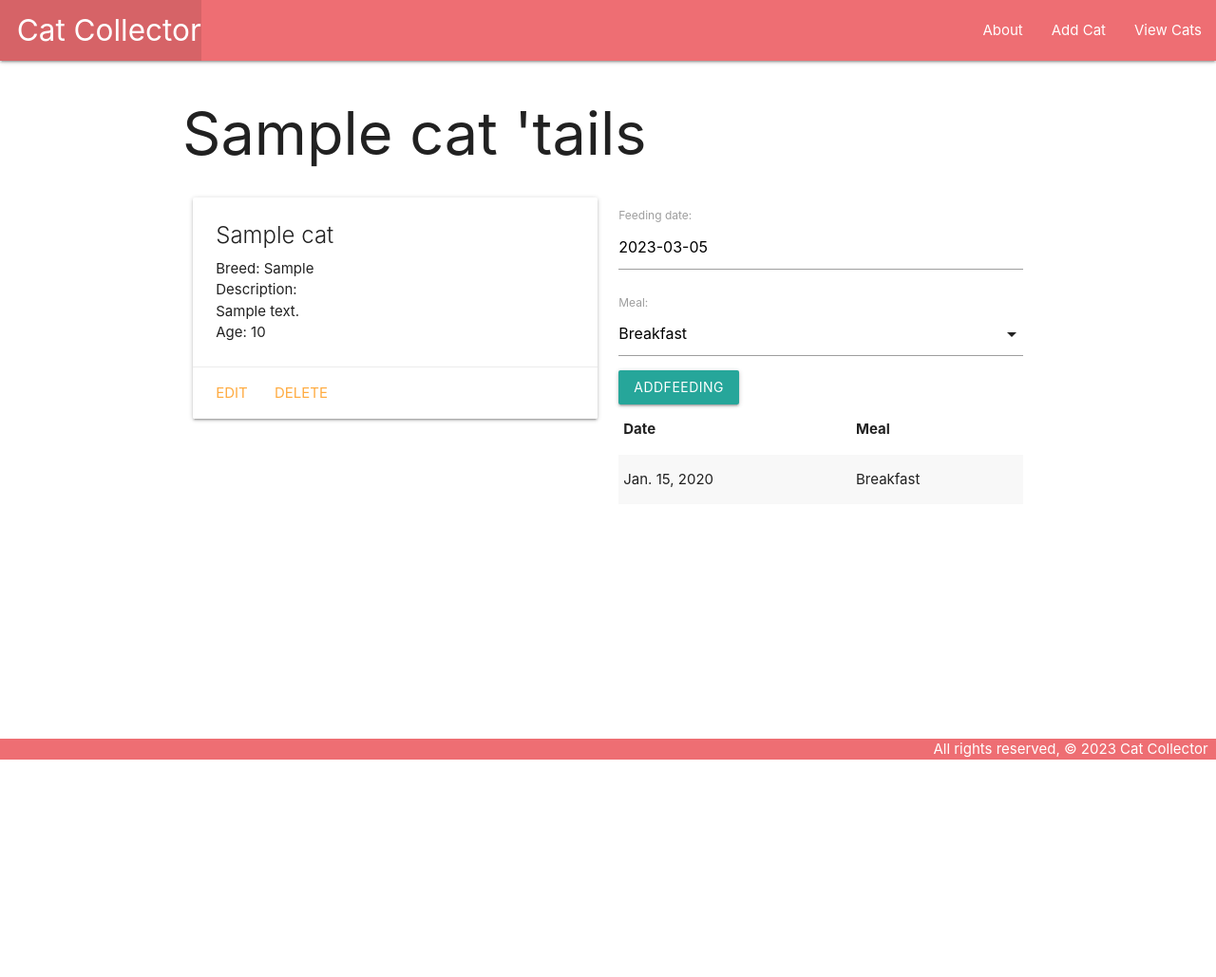
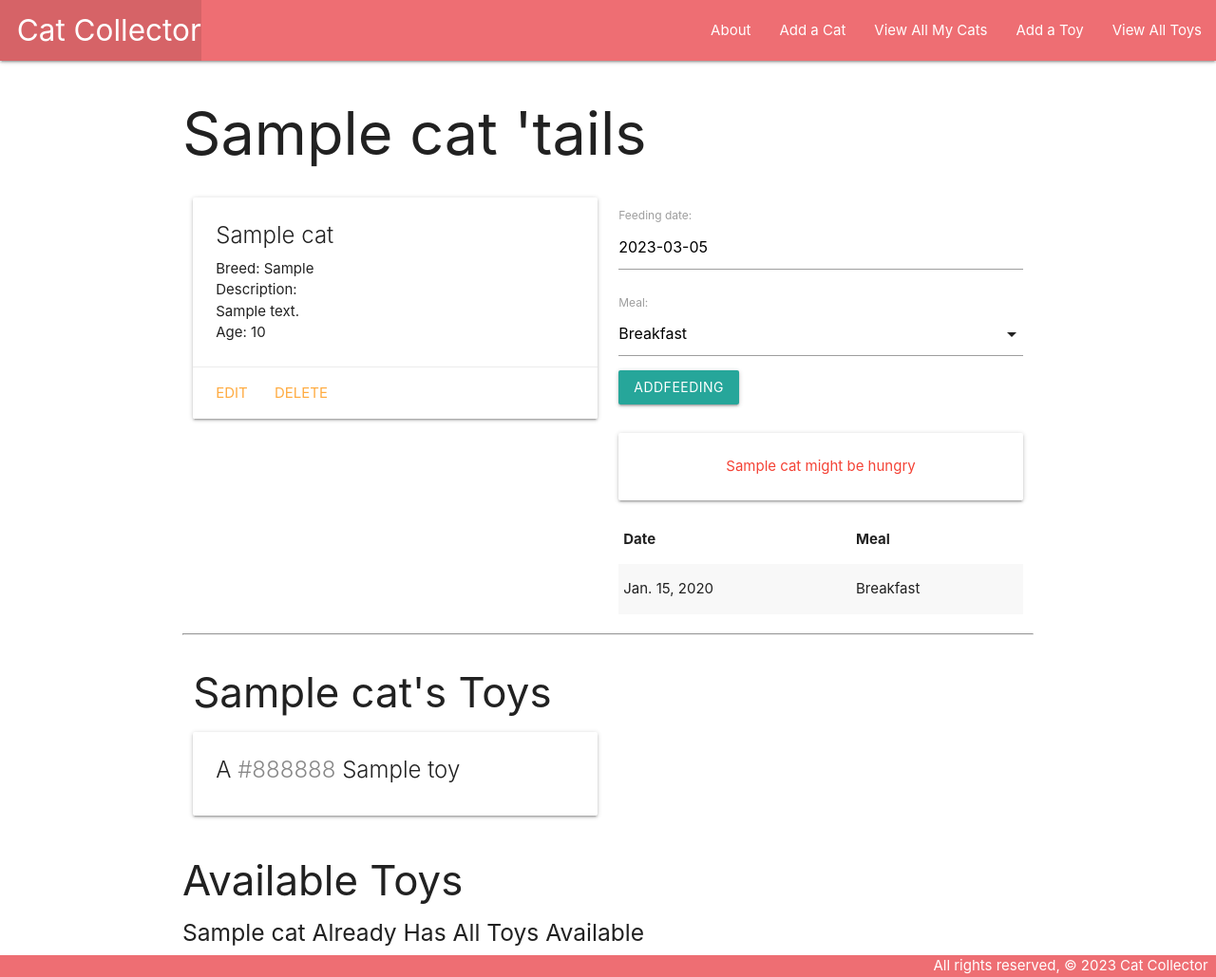
Before and after one commit to estebbins/cat-collector, a Django app: page /cats/1/ in a window 1280 px wide. Shown: the whole page at 95% size. Before the commit the page ends 800 px from the top, so only its background shows below. Run offline with Django 4.2, Linux system fonts and the light colour scheme; tables that the repository leaves empty hold one stand-in row (values such as "Sample post").

Commit message:
finishes deliverable

```diff
--- a/main_app/admin.py
+++ b/main_app/admin.py
@@ -1,5 +1,6 @@
 from django.contrib import admin
-from .models import Cat, Feeding
+from .models import Cat, Feeding, Toy
 # Register your models here.
 admin.site.register(Cat)
 admin.site.register(Feeding)
+admin.site.register(Toy)
--- a/main_app/forms.py
+++ b/main_app/forms.py
@@ -1,5 +1,6 @@
 from django.forms import ModelForm
 from .models import Feeding
+from datetime import date
 
 class FeedingForm(ModelForm):
     class Meta:
--- a/main_app/models.py
+++ b/main_app/models.py
@@ -1,5 +1,6 @@
 from django.db import models
 from django.urls import reverse
+from datetime import date
 
 # A tuple of 2 tuples
 MEALS = (
@@ -8,18 +9,32 @@ MEALS = (
     ('D', 'Dinner'),
 )
 
+class Toy(models.Model):
+    name=models.CharField(max_length=50)
+    color=models.CharField(max_length=20)
+
+    def __str__(self):
+        return f"{self.color} {self.name}"
+
+    def get_absolute_url(self):
+        return reverse('toys_detail', kwargs = {"pk": self.id})
+
 # Create your models here.
 class Cat(models.Model):
     name = models.CharField(max_length=100)
     breed = models.CharField(max_length=100)
     description = models.TextField(max_length=250)
     age = models.IntegerField()
+    toys = models.ManyToManyField(Toy)
 
     def __str__(self):
         return self.name
 
     def get_absolute_url(self):
         return reverse('detail', kwargs = {"cat_id": self.id})
+
+    def fed_for_today(self):
+        return self.feeding_set.filter(date=date.today()).count() >= len(MEALS)
 
 class Feeding(models.Model):
     date = models.DateField('feeding date')
@@ -34,3 +49,7 @@ class Feeding(models.Model):
         #This method is coming from django
         # produced like this: get_<name_of_field>_display()
         return f"{self.get_meal_display()} on {self.date}"
+
+    # Change default sort
+    class Meta:
+        ordering = ['-date']
--- a/main_app/templates/base.html
+++ b/main_app/templates/base.html
@@ -19,8 +19,10 @@
                 </ul>
                 <ul class="right">
                     <li><a href="{% url 'about' %}">About</a></li>
-                    <li><a href="{% url 'cats_create' %}">Add Cat</a></li>
-                    <li><a href="{% url 'index' %}">View Cats</a></li>
+                    <li><a href="{% url 'cats_create' %}">Add a Cat</a></li>
+                    <li><a href="{% url 'index' %}">View All My Cats</a></li>
+                    <li><a href="{% url 'toys_create' %}">Add a Toy</a></li>
+                    <li><a href="{% url 'toys_index' %}">View All Toys</a></li>
                 </ul>
             </div>
         </nav>
--- a/main_app/templates/cats/detail.html
+++ b/main_app/templates/cats/detail.html
@@ -26,6 +26,12 @@
                 {{ feeding_form.as_p }}
                 <input type="submit" class="btn" value="AddFeeding">
             </form>
+            <br>
+            {% if cat.fed_for_today %}
+                <div class="card-panel teal-text center-align">{{cat.name}} has been fed all meals for today. Probably still hungry though </div>
+            {% else %}
+                <div class="card-panel red-text center-align">{{cat.name}} might be hungry</div>
+            {% endif %}
             <table class="striped">
                 <thead>
                     <tr><th>Date</th><th>Meal</th></tr>
@@ -41,6 +47,47 @@
             </table>
         </div>
     </div>
+    <hr>
+    <div class="row">
+        <div class="col s6">
+            <h3>{{ cat.name }}'s Toys</h3>
+            {% if cat.toys.count %}
+            {% for toy in cat.toys.all %}
+                <div class="card">
+                <div class="card-content">
+                    <span class="card-title">
+                    A <span style="color: {{ toy.color }}">{{ toy.color }}</span> {{ toy.name }}
+                    </span>
+                </div>
+                </div>
+            {% endfor %}
+            {% else %}
+            <h5>No Toys 😿</h5>
+            {% endif %}
+        </div>
+    </div>
+    <div class="col s6">
+        <h3>Available Toys</h3>
+        {% if toys.count %}
+            {% for toy in toys.all %}
+                <div class="card">
+                    <div class="card-content">
+                        <span class="card-title">
+                        A <span style="color: {{ toy.color }}">{{ toy.color }}</span> {{ toy.name }}
+                        </span>
+                    </div>
+                    <div class="card-action">
+                        <form action="{% url 'assoc_toy' cat.id toy.id %}" method="POST">
+                        {% csrf_token %}
+                        <button type="submit" class="btn">Add</button>
+                        </form>
+                    </div>
+                </div>
+            {% endfor %}
+        {% else %}
+            <h5>{{cat.name}} Already Has All Toys Available</h5>
+        {% endif %}
+    </div>
     <script>
         const dateEl = document.getElementById('id_date')
         // M is materializes global variable
--- a/main_app/urls.py
+++ b/main_app/urls.py
@@ -1,19 +1,28 @@
-
 from django.urls import path
 from . import views
 
 urlpatterns = [
-    # Using an empty string here makes this our root route
+    # using an empty string here makes this our root route
     # views.home refers to a view that renders a file
     # the name='home' kwarg gives the route a name
-    # naming route is optional, but best practices
+    # naming routes is optional, but best practices
     path('', views.home, name='home'),
     path('about/', views.about, name='about'),
-    #paths for cats
+    # paths for cats
     path('cats/', views.cats_index, name='index'),
     path('cats/create/', views.CatCreate.as_view(), name='cats_create'),
     path('cats/<int:pk>/update/', views.CatUpdate.as_view(), name='cats_update'),
     path('cats/<int:pk>/delete/', views.CatDelete.as_view(), name='cats_delete'),
     path('cats/<int:cat_id>/add_feeding/', views.add_feeding, name='add_feeding'),
-    path('cats/<int:cat_id>/', views.cats_detail, name='detail')
+    path('cats/<int:cat_id>/', views.cats_detail, name='detail'),
+    # add association
+    path('cats/<int:cat_id>/assoc_toy/<int:toy_id>/', views.assoc_toy, name='assoc_toy'),
+    # add unassociation
+    path('cats/<int:cat_id>/unassoc_toy/<int:toy_id>/', views.unassoc_toy, name='unassoc_toy'),
+    # index, show, create, update, delete
+    path('toys/', views.ToyList.as_view(), name='toys_index'),
+    path('toys/create/', views.ToyCreate.as_view(), name='toys_create'),
+    path('toys/<int:pk>/update/', views.ToyUpdate.as_view(), name='toys_update'),
+    path('toys/<int:pk>/delete/', views.ToyDelete.as_view(), name='toys_delete'),
+    path('toys/<int:pk>/', views.ToyDetail.as_view(), name='toys_detail'),
 ]
--- a/main_app/views.py
+++ b/main_app/views.py
@@ -1,6 +1,8 @@
 from django.shortcuts import render, redirect
-from .models import Cat
+from .models import Cat, Toy
 from django.views.generic.edit import CreateView, UpdateView, DeleteView
+from django.views.generic import ListView
+from django.views.generic.detail import DetailView
 from .forms import FeedingForm
 # temporary cats for building templates
 # cats = [
@@ -31,9 +33,18 @@ def cats_index(request):
 # Cat_id is defined, expecting an integer, in our URL
 def cats_detail(request, cat_id):
     cat = Cat.objects.get(id=cat_id)
-    #Instantiate feeding form to be rendered in the template
+    # Get the toys the cat doesn't have...
+    # First, create a list of the toy ids that the cat DOES have
+    id_list = cat.toys.all().values_list('id')
+    # Now we can query for toys whose ids are not in the list using exclude
+    toys_cat_doesnt_have = Toy.objects.exclude(id__in=id_list)
     feeding_form = FeedingForm()
-    return render(request, 'cats/detail.html', { 'cat': cat, 'feeding_form': feeding_form })
+    return render(request, 'cats/detail.html', {
+        'cat': cat, 'feeding_form': feeding_form,
+        # Add the toys to be displayed
+        'toys': toys_cat_doesnt_have
+    })
+
 
 def add_feeding(request, cat_id):
     # Create a model form instance form the data in request.POST
@@ -45,12 +56,15 @@ def add_feeding(request, cat_id):
         new_feeding.save()
     return redirect('detail', cat_id=cat_id)
 
+
+
+
 class CatCreate(CreateView):
     model = Cat
     #The fields attribute if required for a create view
-    fields = '__all__'
+    # fields = '__all__'
     # Same as below =>
-    # fields = ['name', 'breed', 'description', 'age']
+    fields = ['name', 'breed', 'description', 'age']
     # success_url = "/cats/{cat_id}"
 
 class CatUpdate(UpdateView):
@@ -62,3 +76,42 @@ class CatDelete(DeleteView):
     model = Cat
     #success url, index page
     success_url = '/cats/'
+
+# ToyList
+class ToyList(ListView):
+    model = Toy
+    template_name = 'toys/index.html'
+
+# ToyDetail
+class ToyDetail(DetailView):
+    model = Toy
+    template_name = 'toys/detail.html'
+# ToyCreate
+class ToyCreate(CreateView):
+    model = Toy
+    fields = ['name', 'color']
+
+    # define what the inherited method is_valid does (we'll update this later)
+    def form_valid(self, form):
+        #use later, implement now
+        #we'll need this when we add auth
+        #Super allows for the original inherited CreateView function to work as it was intended
+        return super().form_valid(form)
+# ToyUpdate
+class ToyUpdate(UpdateView):
+    model = Toy
+    fields = ['name', 'color']
+
+# ToyDelete
+class ToyDelete(DeleteView):
+    model = Toy
+    success_url = '/toys/'
+
+def assoc_toy(request, cat_id, toy_id):
+    # Note that you can pass a toy's id instead of the whole toy object
+    Cat.objects.get(id=cat_id).toys.add(toy_id)
+    return redirect('detail', cat_id=cat_id)
+
+def unassoc_toy(request, cat_id, toy_id):
+    Cat.objects.get(id=cat_id).toys.remove(toy_id)
+    return redirect('detail', cat_id=cat_id)
```
Also changed, not shown: main_app/templates/main_app/toy_confirm_delete.html (added, +15 -0 lines), main_app/templates/main_app/toy_form.html (added, +17 -0 lines), main_app/templates/toys/detail.html (added, +17 -0 lines), main_app/templates/toys/index.html (added, +18 -0 lines), main_app/migrations/0003_toy_alter_feeding_options_alter_feeding_date_and_more.py (added).
